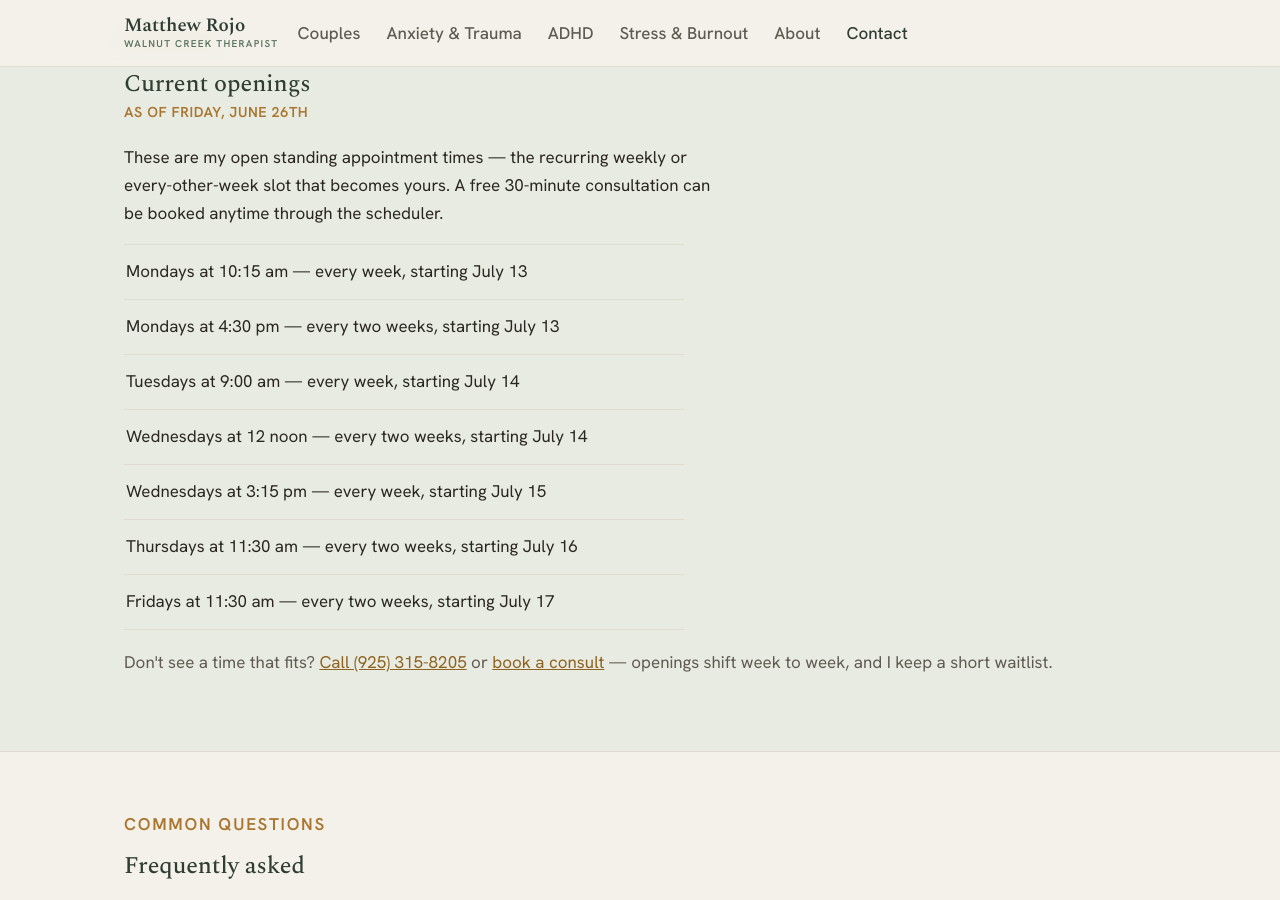
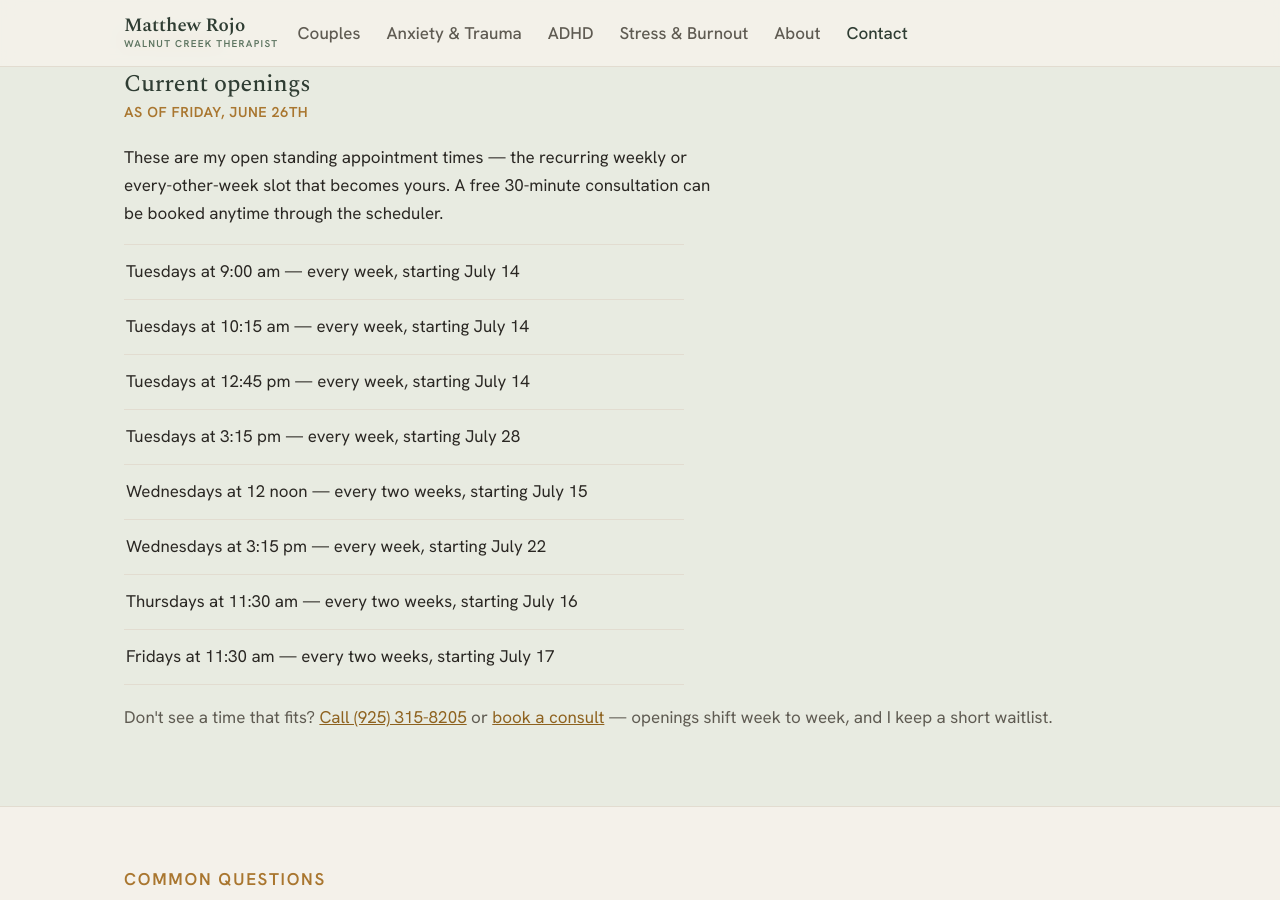
Before and after one commit to walnutcreektherapist/walnutcreektherapist.github.io, a Jekyll site: the page built from contact.html, in a window 1280 px wide and 900 px high, scrolled down 1165 px. Built offline with Jekyll 4.4.1, drawn with Linux system fonts in a browser that asks for light colours.

Commit message:
Modify client booking slots in _config.yml
Updated weekly slots for client bookings, adding new time options and adjusting existing ones.

```diff
--- a/_config.yml
+++ b/_config.yml
@@ -29,11 +29,12 @@ openings:
   as_of: "Friday, June 26th"
   pointer: "Now booking new clients — see regular weekly openings"
   slots:
-    - "Mondays at 10:15 am — every week, starting July 13"
-    - "Mondays at 4:30 pm — every two weeks, starting July 13"
     - "Tuesdays at 9:00 am — every week, starting July 14"
-    - "Wednesdays at 12 noon — every two weeks, starting July 14"
-    - "Wednesdays at 3:15 pm — every week, starting July 15"
+    - "Tuesdays at 10:15 am — every week, starting July 14"
+    - "Tuesdays at 12:45 pm — every week, starting July 14"
+    - "Tuesdays at 3:15 pm — every week, starting July 28"
+    - "Wednesdays at 12 noon — every two weeks, starting July 15"
+    - "Wednesdays at 3:15 pm — every week, starting July 22"
     - "Thursdays at 11:30 am — every two weeks, starting July 16"
     - "Fridays at 11:30 am — every two weeks, starting July 17"
 
```
